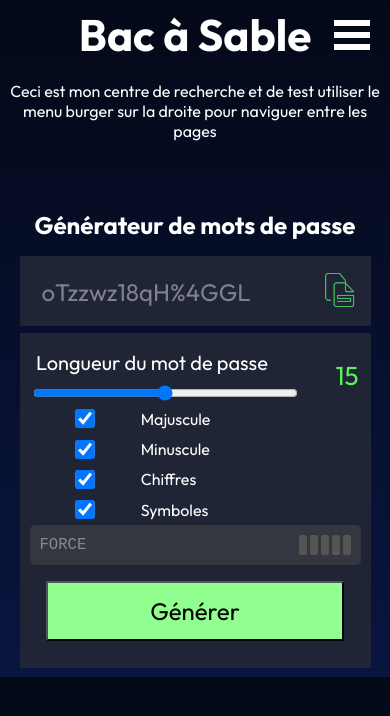
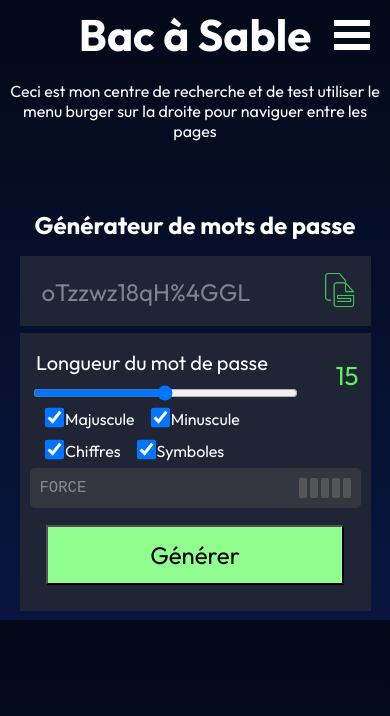
Before and after one commit to FarCodeFR/Tools-Box, a React (Vite) app: page /generator in a window 390 px wide. Shown: the top 716 px of the page. Built offline with nearby package versions, Linux system fonts and the light colour scheme.

Commit message:
ajout d'un favicon + fix responsive

```diff
--- a/index.html
+++ b/index.html
@@ -2,7 +2,7 @@
 <html lang="en">
   <head>
     <meta charset="UTF-8" />
-    <link rel="icon" type="image/svg+xml" href="/vite.svg" />
+    <link rel="icon" type="image/svg+xml" href="images/icon.png" />
     <meta name="viewport" content="width=device-width, initial-scale=1.0" />
     <title>Bac à sable</title>
   </head>
--- a/src/pages/Generator/Generator.tsx
+++ b/src/pages/Generator/Generator.tsx
@@ -126,6 +126,7 @@ function Generator() {
 				/>
 				<p>{lengthPassword}</p>
 				<section className="container-checkbox">
+					<div>
 						<input
 							type="checkbox"
 							id="uppercase"
@@ -133,6 +134,8 @@ function Generator() {
 							onChange={(e) => setUppercase(e.target.checked)}
 						/>
 						<label htmlFor="uppercase">Majuscule</label>
+					</div>
+					<div>
 						<input
 							type="checkbox"
 							id="lowercase"
@@ -140,6 +143,8 @@ function Generator() {
 							onChange={(e) => setLowercase(e.target.checked)}
 						/>
 						<label htmlFor="lowercase">Minuscule</label>
+					</div>
+					<div>
 						<input
 							type="checkbox"
 							id="numbers"
@@ -147,6 +152,8 @@ function Generator() {
 							onChange={(e) => setNumbers(e.target.checked)}
 						/>
 						<label htmlFor="numbers">Chiffres</label>
+					</div>
+					<div>
 						<input
 							type="checkbox"
 							id="symboles"
@@ -154,6 +161,7 @@ function Generator() {
 							onChange={(e) => setSymbols(e.target.checked)}
 						/>
 						<label htmlFor="symboles">Symboles</label>
+					</div>
 				</section>
 				<div className="strength-indicator">
 					<span className="label">FORCE</span>
--- a/src/pages/Generator/generator.css
+++ b/src/pages/Generator/generator.css
@@ -117,6 +117,11 @@
 	display: flex;
 	align-items: center;
 	width: 80%;
+	& div {
+		display: flex;
+		justify-content: center;
+		gap: 3px;
+	}
 }
 input[type="checkbox"] {
 	-ms-transform: scale(2); /* IE */
@@ -125,6 +130,7 @@ input[type="checkbox"] {
 	-o-transform: scale(2); /* Opera */
 	transform: scale(1.5);
 	padding: 10px;
+	margin-left: 20px;
 }
 
 .strength-indicator {
```
Also changed, not shown: public/images/icon.png (added). Lines whose indentation alone changed are shown as unchanged.
